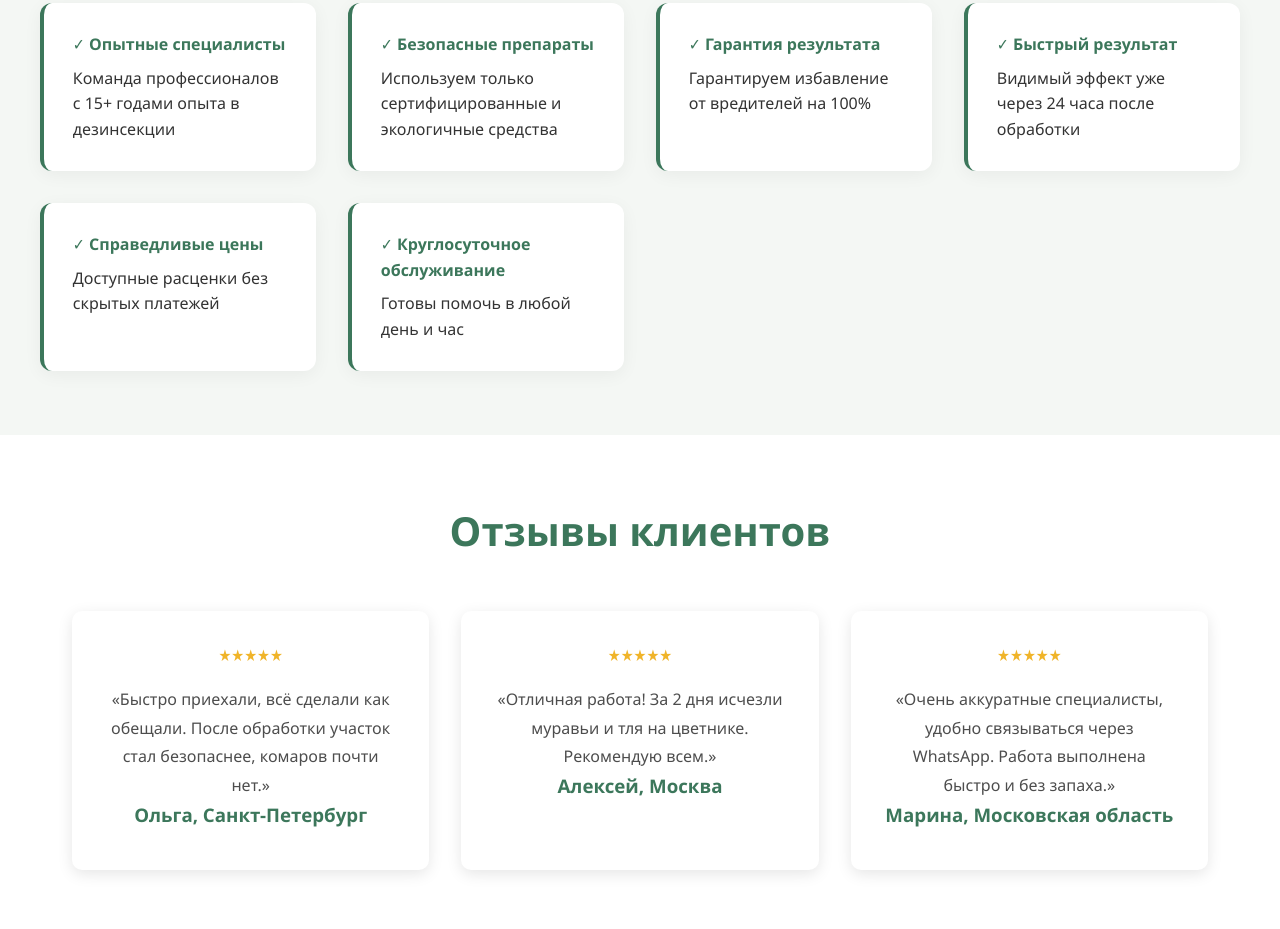
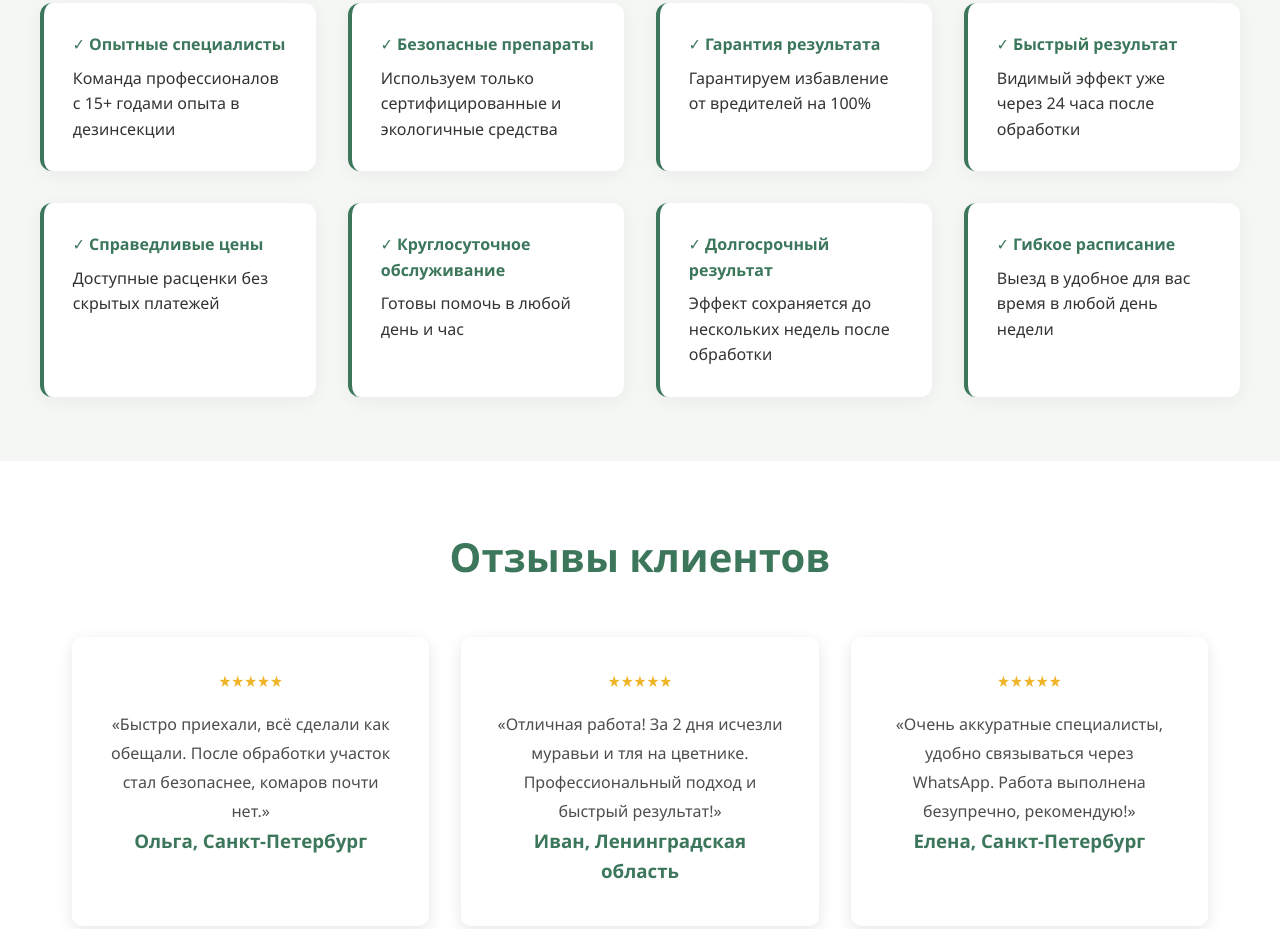
Before and after one commit to ordermasterica-maker/pest-control-site, a plain HTML site: page index.html in a window 1280 px wide. Shown: the part 1946-2875 px from the top of the page. Drawn offline with Linux system fonts and the light colour scheme.

Commit message:
Обновление: добавлены 2 графи, отзывы из СПб и Лен.области, текст про эффект и адрес

```diff
--- a/index.html
+++ b/index.html
@@ -591,6 +591,14 @@
                     <h4>✓ Круглосуточное обслуживание</h4>
                     <p>Готовы помочь в любой день и час</p>
                 </div>
+                <div class="feature-item">
+                    <h4>✓ Долгосрочный результат</h4>
+                    <p>Эффект сохраняется до нескольких недель после обработки</p>
+                </div>
+                <div class="feature-item">
+                    <h4>✓ Гибкое расписание</h4>
+                    <p>Выезд в удобное для вас время в любой день недели</p>
+                </div>
             </div>
         </div>
     </section>
@@ -606,13 +614,13 @@
             </div>
             <div class="service-card">
                 <div class="review-stars">★★★★★</div>
-                <p>«Отличная работа! За 2 дня исчезли муравьи и тля на цветнике. Рекомендую всем.»</p>
-                <h3>Алексей, Москва</h3>
+                <p>«Отличная работа! За 2 дня исчезли муравьи и тля на цветнике. Профессиональный подход и быстрый результат!»</p>
+                <h3>Иван, Ленинградская область</h3>
             </div>
             <div class="service-card">
                 <div class="review-stars">★★★★★</div>
-                <p>«Очень аккуратные специалисты, удобно связываться через WhatsApp. Работа выполнена быстро и без запаха.»</p>
-                <h3>Марина, Московская область</h3>
+                <p>«Очень аккуратные специалисты, удобно связываться через WhatsApp. Работа выполнена безупречно, рекомендую!»</p>
+                <h3>Елена, Санкт-Петербург</h3>
             </div>
         </div>
     </section>
@@ -690,7 +698,7 @@
                     <div class="contact-item-icon">📍</div>
                     <div>
                         <p><strong>Адрес:</strong></p>
-                        <p>Москва и область, готовы к выезду на 50 км</p>
+                        <p>Санкт-Петербург и Ленинградская область</p>
                     </div>
                 </div>
                 <div class="contact-item">
```
